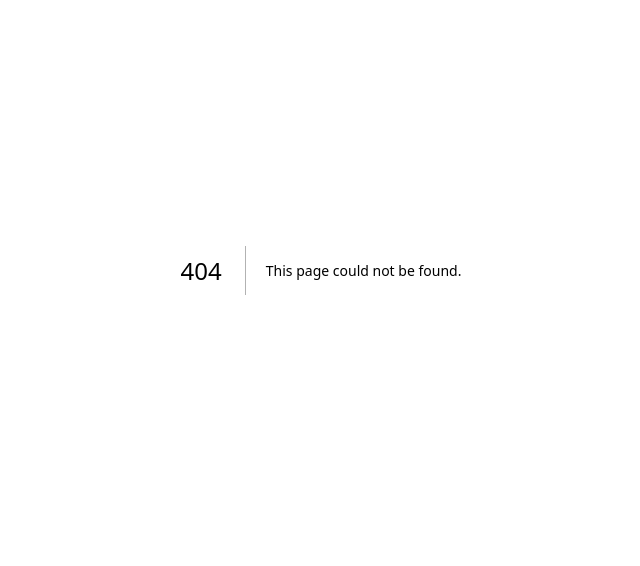
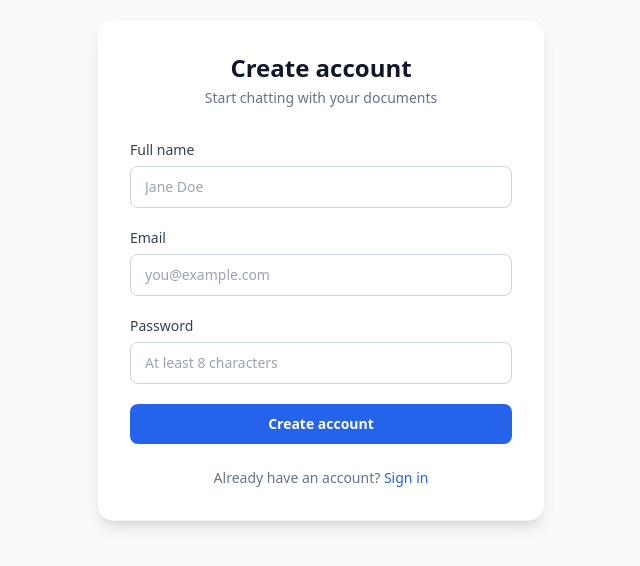
Before and after one commit to Invenitur42/Nhurs-RAG-ai, a Next.js app in the folder frontend/: page /register in a window 1280 px wide. Before the commit this address had no page. Shown: the part 130-696 px from the top of the page, without its empty margins (319-959 px from the left). Built offline with nearby package versions, Linux system fonts and the light colour scheme; no server answers.

Commit message:
Add register page

```diff
--- /dev/null
+++ b/frontend/src/app/register/page.tsx
@@ -0,0 +1,98 @@
+"use client";
+
+import { useState, FormEvent } from "react";
+import Link from "next/link";
+import { useRouter } from "next/navigation";
+import { register, login } from "@/lib/api";
+
+export default function RegisterPage() {
+  const router = useRouter();
+  const [fullName, setFullName] = useState("");
+  const [email, setEmail] = useState("");
+  const [password, setPassword] = useState("");
+  const [error, setError] = useState("");
+  const [loading, setLoading] = useState(false);
+
+  async function handleSubmit(e: FormEvent) {
+    e.preventDefault();
+    setError("");
+    setLoading(true);
+    try {
+      await register(email, password, fullName || undefined);
+      await login(email, password);
+      router.push("/dashboard");
+    } catch (err: unknown) {
+      setError(err instanceof Error ? err.message : "Registration failed");
+    } finally {
+      setLoading(false);
+    }
+  }
+
+  return (
+    <div className="flex min-h-screen items-center justify-center bg-slate-50 px-4">
+      <div className="w-full max-w-md rounded-2xl bg-white p-8 shadow-lg border border-slate-100">
+        <div className="mb-8 text-center">
+          <h1 className="text-2xl font-bold text-slate-900">Create account</h1>
+          <p className="mt-1 text-sm text-slate-500">Start chatting with your documents</p>
+        </div>
+
+        <form onSubmit={handleSubmit} className="space-y-5">
+          {error && (
+            <div className="rounded-lg bg-red-50 px-4 py-3 text-sm text-red-700">{error}</div>
+          )}
+
+          <div>
+            <label className="mb-1.5 block text-sm font-medium text-slate-700">Full name</label>
+            <input
+              type="text"
+              value={fullName}
+              onChange={(e) => setFullName(e.target.value)}
+              className="w-full rounded-lg border border-slate-300 px-3.5 py-2.5 text-sm outline-none focus:border-brand-500 focus:ring-2 focus:ring-brand-500/20"
+              placeholder="Jane Doe"
+            />
+          </div>
+
+          <div>
+            <label className="mb-1.5 block text-sm font-medium text-slate-700">Email</label>
+            <input
+              type="email"
+              required
+              value={email}
+              onChange={(e) => setEmail(e.target.value)}
+              className="w-full rounded-lg border border-slate-300 px-3.5 py-2.5 text-sm outline-none focus:border-brand-500 focus:ring-2 focus:ring-brand-500/20"
+              placeholder="you@example.com"
+            />
+          </div>
+
+          <div>
+            <label className="mb-1.5 block text-sm font-medium text-slate-700">Password</label>
+            <input
+              type="password"
+              required
+              minLength={8}
+              value={password}
+              onChange={(e) => setPassword(e.target.value)}
+              className="w-full rounded-lg border border-slate-300 px-3.5 py-2.5 text-sm outline-none focus:border-brand-500 focus:ring-2 focus:ring-brand-500/20"
+              placeholder="At least 8 characters"
+            />
+          </div>
+
+          <button
+            type="submit"
+            disabled={loading}
+            className="w-full rounded-lg bg-brand-600 px-4 py-2.5 text-sm font-semibold text-white hover:bg-brand-700 disabled:opacity-60 transition"
+          >
+            {loading ? "Creating account..." : "Create account"}
+          </button>
+        </form>
+
+        <p className="mt-6 text-center text-sm text-slate-500">
+          Already have an account?{" "}
+          <Link href="/login" className="font-medium text-brand-600 hover:underline">
+            Sign in
+          </Link>
+        </p>
+      </div>
+    </div>
+  );
+}
```
